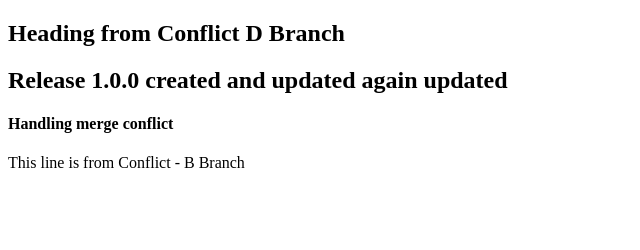
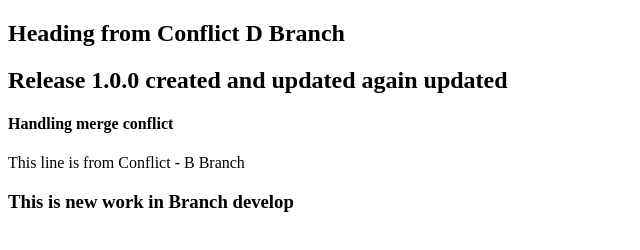
Before and after one commit to Brijbihari24/github-develop-flow, a plain HTML site: page index.html in a window 1280 px wide. Shown: the whole page, without its empty margins (0-640 px from the left). Drawn offline with Linux system fonts and the light colour scheme.

Commit message:
feat: New text added in index.html

```diff
--- a/index.html
+++ b/index.html
@@ -11,6 +11,7 @@
       <h2>Release 1.0.0 created and updated again updated</h2>
       <h4>Handling merge conflict</h4>
       <p>This line is from Conflict - B Branch</p>
+      <h3>This is new work in Branch develop</h3>
     </section>
   </body>
 </html>
```
